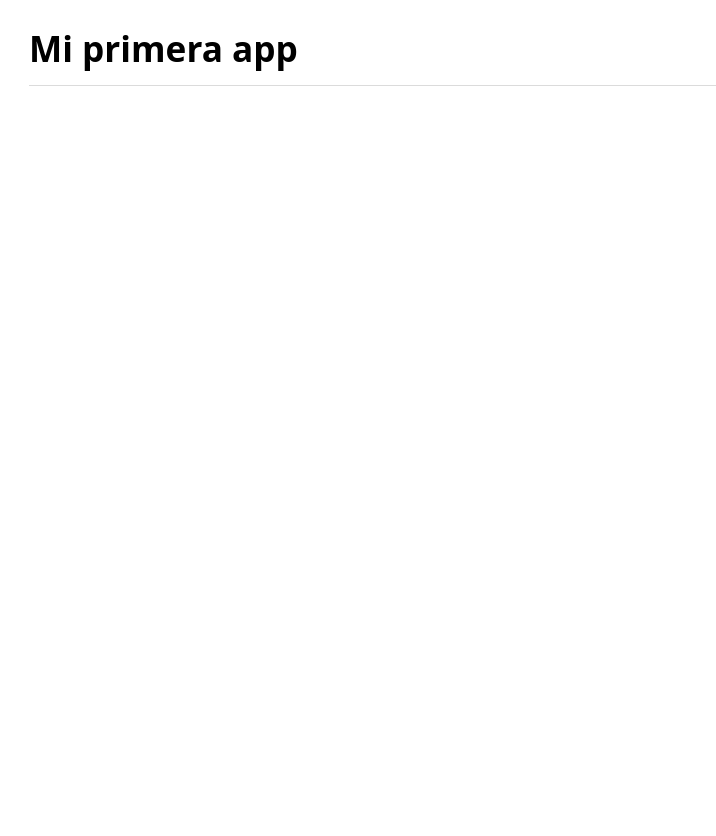
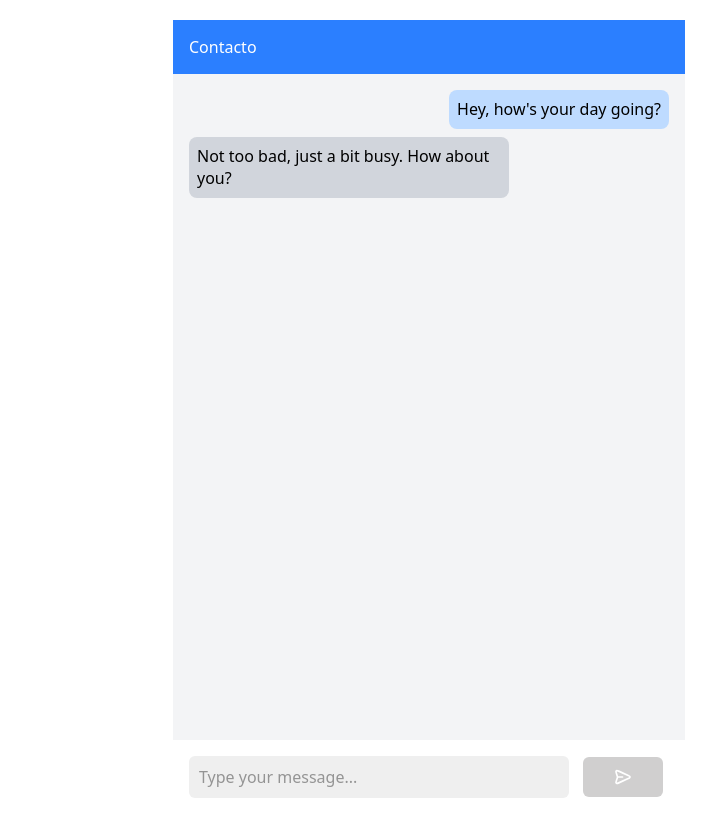
Before and after one commit to DEVCOURSESb/01-IndecisionApp, a Vue app: page / in a window 1280 px wide. Shown: the top 836 px of the page, without its empty margins (211-927 px from the left). Before the commit the page ends 800 px from the top, so only its background shows below. Built offline with nearby package versions, Linux system fonts and the light colour scheme.

Commit message:
estructura y diseño de chat

```diff
--- a/package.json
+++ b/package.json
@@ -16,6 +16,8 @@
     "format": "prettier --write src/"
   },
   "dependencies": {
+    "@tailwindcss/vite": "^4.1.17",
+    "tailwindcss": "^4.1.17",
     "vue": "^3.5.22"
   },
   "devDependencies": {
--- a/src/App.vue
+++ b/src/App.vue
@@ -1,7 +1,7 @@
 <template>
-  <h1>Mi primera app</h1>
-  <hr />
+  <IndesitionView />
 </template>
 
 <script setup lang="ts">
+import IndesitionView from './views/IndesitionView.vue';
 </script>
--- /dev/null
+++ b/src/components/chat/ChatMessages.vue
@@ -0,0 +1,13 @@
+<script setup lang="ts">
+import RecievedMessage from './RecievedMessage.vue';
+import SendMessage from './SendMessage.vue';
+</script>
+
+<template>
+  <div class="flex-1 overflow-y-auto p-4">
+    <div class="flex flex-col space-y-2">
+      <SendMessage />
+      <RecievedMessage />
+    </div>
+  </div>
+</template>
--- /dev/null
+++ b/src/components/chat/MessageBox.vue
@@ -0,0 +1,33 @@
+<template>
+  <div class="bg-white p-4 flex items-center">
+    <input
+      type="text"
+      placeholder="Type your message..."
+      class="flex-1 border rounded-full px-4 py-2 focus:outline-none"
+    />
+    <button
+      class="bg-blue-500 text-white rounded-full p-2 ml-2 hover:bg-blue-600 focus:outline-none"
+    >
+      <svg
+        width="20px"
+        height="20px"
+        viewBox="0 0 24 24"
+        fill="none"
+        xmlns="http://www.w3.org/2000/svg"
+        stroke="#ffffff"
+      >
+        <g id="SVGRepo_bgCarrier" stroke-width="0"></g>
+        <g id="SVGRepo_tracerCarrier" stroke-linecap="round" stroke-linejoin="round"></g>
+        <g id="SVGRepo_iconCarrier">
+          <path
+            d="M11.5003 12H5.41872M5.24634 12.7972L4.24158 15.7986C3.69128 17.4424 3.41613 18.2643 3.61359 18.7704C3.78506 19.21 4.15335 19.5432 4.6078 19.6701C5.13111 19.8161 5.92151 19.4604 7.50231 18.7491L17.6367 14.1886C19.1797 13.4942 19.9512 13.1471 20.1896 12.6648C20.3968 12.2458 20.3968 11.7541 20.1896 11.3351C19.9512 10.8529 19.1797 10.5057 17.6367 9.81135L7.48483 5.24303C5.90879 4.53382 5.12078 4.17921 4.59799 4.32468C4.14397 4.45101 3.77572 4.78336 3.60365 5.22209C3.40551 5.72728 3.67772 6.54741 4.22215 8.18767L5.24829 11.2793C5.34179 11.561 5.38855 11.7019 5.407 11.8459C5.42338 11.9738 5.42321 12.1032 5.40651 12.231C5.38768 12.375 5.34057 12.5157 5.24634 12.7972Z"
+            stroke="#ffffff"
+            stroke-width="2"
+            stroke-linecap="round"
+            stroke-linejoin="round"
+          ></path>
+        </g>
+      </svg>
+    </button>
+  </div>
+</template>
--- /dev/null
+++ b/src/components/chat/RecievedMessage.vue
@@ -0,0 +1,7 @@
+<template>
+  <div class="flex">
+    <div class="bg-gray-300 text-black p-2 rounded-lg max-w-xs">
+      Not too bad, just a bit busy. How about you?
+    </div>
+  </div>
+</template>
--- /dev/null
+++ b/src/components/chat/SendMessage.vue
@@ -0,0 +1,5 @@
+<template>
+  <div class="flex justify-end">
+    <div class="bg-blue-200 text-black p-2 rounded-lg max-w-xs">Hey, how's your day going?</div>
+  </div>
+</template>
--- /dev/null
+++ b/src/index.css
@@ -0,0 +1 @@
+@import "tailwindcss";
--- a/src/main.ts
+++ b/src/main.ts
@@ -1,4 +1,5 @@
 import { createApp } from 'vue';
 import App from './App.vue';
+import './index.css';
 
 createApp(App).mount('#app');
--- /dev/null
+++ b/src/views/IndesitionView.vue
@@ -0,0 +1,16 @@
+<script setup lang="ts">
+import ChatMessages from '@/components/chat/ChatMessages.vue';
+import MessageBox from '@/components/chat/MessageBox.vue';
+</script>
+
+<template>
+  <div class="bg-gray-100 h-screen flex flex-col max-w-lg mx-auto">
+    <div class="bg-blue-500 p-4 text-white flex justify-between items-center">
+      <span>Contacto</span>
+    </div>
+
+    <ChatMessages />
+
+    <MessageBox />
+  </div>
+</template>
--- a/vite.config.ts
+++ b/vite.config.ts
@@ -3,12 +3,15 @@
 import { defineConfig } from 'vite'
 import vue from '@vitejs/plugin-vue'
 import vueDevTools from 'vite-plugin-vue-devtools'
+import tailwindcss from '@tailwindcss/vite'
+
 
 // https://vite.dev/config/
 export default defineConfig({
   plugins: [
     vue(),
     vueDevTools(),
+    tailwindcss(),
   ],
   resolve: {
     alias: {
```
Also changed, not shown: 1 other file (tests, documents, lock files or other folders).
